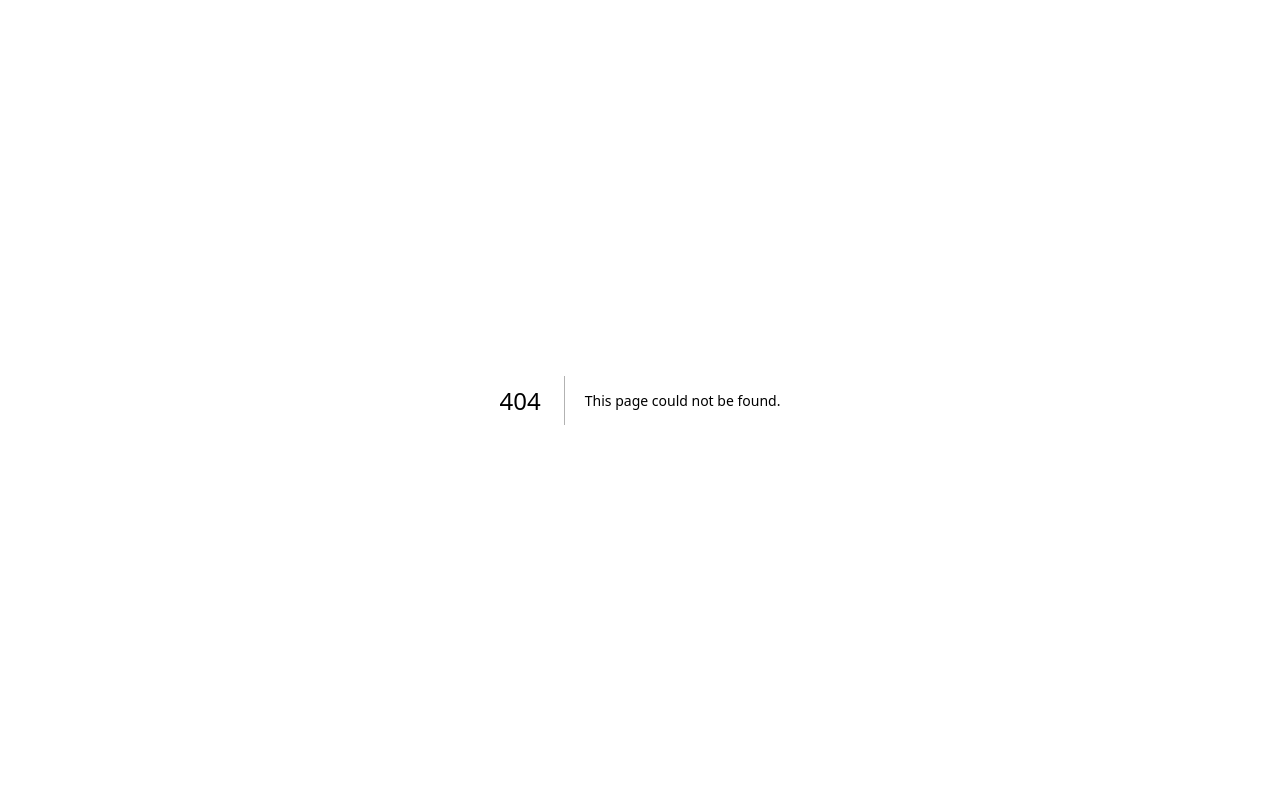
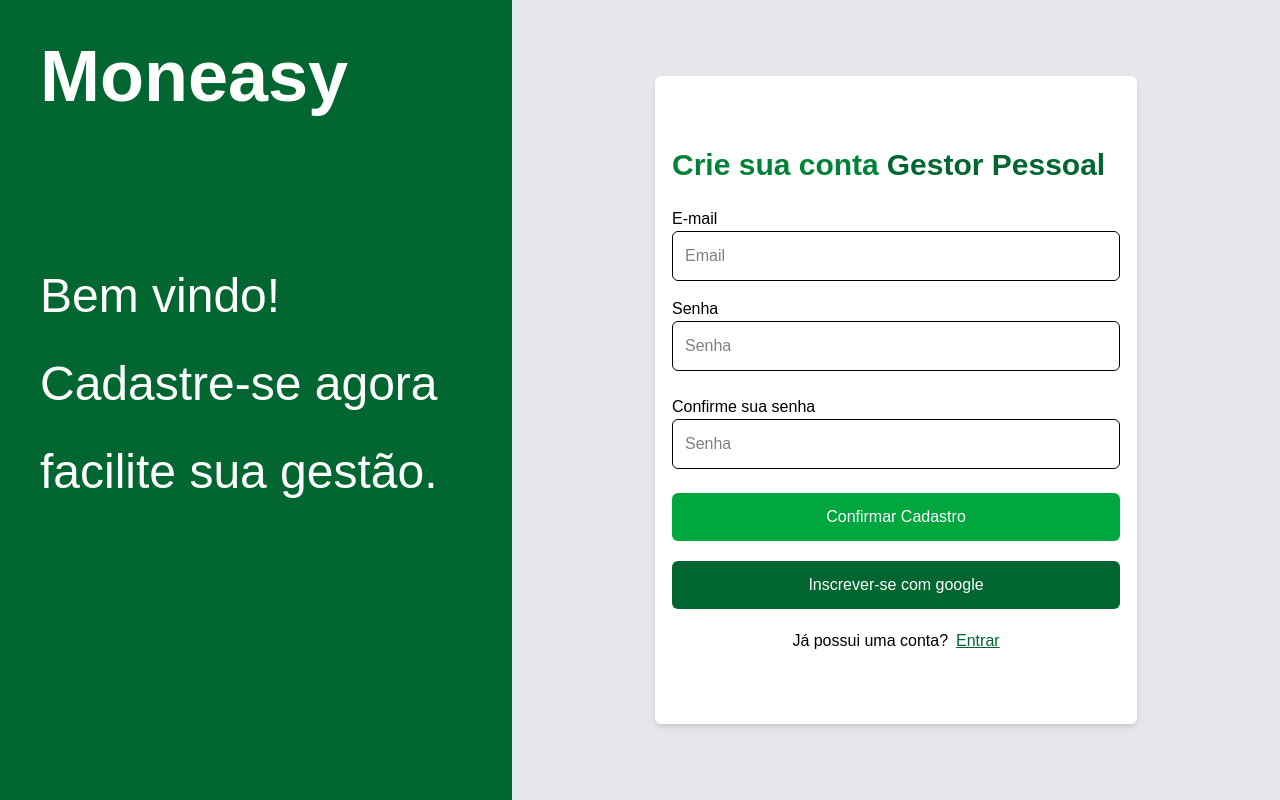
Before and after one commit to CellaMauroo/moneasy-gestao-financeira, a Next.js app in the folder moneasy-front/: page /pages/register in a window 1280 px wide. Before the commit this address had no page. Built offline with nearby package versions, Linux system fonts and the light colour scheme.

Commit message:
login and register page

```diff
--- a/moneasy-front/app/login/page.tsx
+++ /dev/null
@@ -1,32 +0,0 @@
-// app/login/page.tsx
-"use client"
-
-import { useRouter } from "next/navigation"
-import { useState } from "react"
-
-export default function LoginPage() {
-    const router = useRouter()
-    const [email, setEmail] = useState("")
-    const [password, setPassword] = useState("")
-
-    const handleLogin = (e: React.FormEvent) => {
-        e.preventDefault()
-
-        // Simula login (depois usa signIn do NextAuth)
-        if (email === "admin@example.com" && password === "123") {
-            localStorage.setItem("logged", "true")
-            router.push("/dashboard")
-        } else {
-            alert("Login inválido")
-        }
-    }
-
-    return (
-        <form onSubmit={handleLogin} className="flex flex-col items-center justify-center w-full p-5">
-            <h1 className="text-5xl mb-5 font-semibold">Login</h1>
-            <input value={email} onChange={e => setEmail(e.target.value)} placeholder="Email" className="border rounded-md p-2 m-2  " />
-            <input value={password} onChange={e => setPassword(e.target.value)} type="password" placeholder="Senha" className="border rounded-md p-2 m-2" />
-            <button type="submit" className="border rounded-md bg-gray-200 p-2 hover:bg-gray-300 cursor-pointer">Entrar</button>
-        </form>
-    )
-}
--- /dev/null
+++ b/moneasy-front/app/pages/login/page.tsx
@@ -0,0 +1,75 @@
+"use client"
+
+import { useRouter } from "next/navigation"
+import { useState } from "react"
+
+export default function LoginPage() {
+    const router = useRouter()
+    const [email, setEmail] = useState("")
+    const [password, setPassword] = useState("")
+
+    const handleLogin = (e: React.FormEvent) => {
+        e.preventDefault()
+        if (email === "admin@example.com" && password === "123") {
+            localStorage.setItem("logged", "true")
+            router.push("/pages/dashboard")
+        } else {
+            alert("Login inválido")
+        }
+    }
+
+    return (
+        <div className="flex h-screen">
+            <div className="w-[40%] bg-green-800 text-white flex flex-col justify-start items-start p-10">
+                <h1 className="text-7xl font-bold mb-4">Moneasy</h1>
+                <h2 className="text-5xl mt-36">Bem vindo!</h2>
+                <h2 className="text-5xl mt-10">Cadastre-se agora</h2>
+                <h2 className="text-5xl mt-10">facilite sua gestão.</h2>
+
+            </div>
+
+            {/* Lado direito branco */}
+            <div className="flex-1 bg-gray-200 flex flex-col justify-center items-center p-10">
+                <div className="w-[70%] h-[90%] bg-white rounded-md flex flex-col justify-center items-center shadow-md">
+                    <form onSubmit={handleLogin} className="w-full max-w-md flex flex-col">
+                        <div className="flex justify-center">
+                            <h1 className="text-3xl font-semibold mb-6 text-center justify-center text-green-700 pr-2">Entre na sua conta!</h1>
+                        </div>
+                        <label>E-mail</label>
+                        <input
+                            value={email}
+                            onChange={e => setEmail(e.target.value)}
+                            placeholder="Email"
+                            className="border rounded-md p-3 mb-4"
+                        />
+                        <label>Senha</label>
+                        <input
+                            value={password}
+                            onChange={e => setPassword(e.target.value)}
+                            type="password"
+                            placeholder="Senha"
+                            className="border rounded-md p-3 mb-6"
+                        />
+                        <button
+                            type="submit"
+                            className="bg-green-600 text-white p-3 rounded-md hover:bg-green-700 transition cursor-pointer"
+                        >
+                            Entrar
+                        </button>
+                        <button
+                            type="submit"
+                            className="mt-5 bg-green-800 text-white p-3 rounded-md hover:bg-green-700 transition cursor-pointer"
+                        >
+                            Entrar com google
+                        </button>
+                        <div className="justify-center items-center flex mt-5 ">
+                            <label>Não possui uma conta?</label>
+                            <a className="pl-2 text-green-800 underline cursor-pointer" href="../pages/register">Registre-se</a>
+                        </div>
+
+                    </form>
+                </div>
+            </div>
+        </div>
+    )
+}
--- /dev/null
+++ b/moneasy-front/app/pages/register/page.tsx
@@ -0,0 +1,85 @@
+"use client"
+
+import { useRouter } from "next/navigation"
+import { useState } from "react"
+
+export default function LoginPage() {
+    const router = useRouter()
+    const [email, setEmail] = useState("")
+    const [password, setPassword] = useState("")
+
+    const handleLogin = (e: React.FormEvent) => {
+        e.preventDefault()
+        if (email === "admin@example.com" && password === "123") {
+            localStorage.setItem("logged", "true")
+            router.push("/dashboard")
+        } else {
+            alert("Login inválido")
+        }
+    }
+
+    return (
+        <div className="flex h-screen">
+            <div className="w-[40%] bg-green-800 text-white flex flex-col justify-start items-start p-10">
+                <h1 className="text-7xl font-bold mb-4">Moneasy</h1>
+                <h2 className="text-5xl mt-36">Bem vindo!</h2>
+                <h2 className="text-5xl mt-10">Cadastre-se agora</h2>
+                <h2 className="text-5xl mt-10">facilite sua gestão.</h2>
+
+            </div>
+
+            {/* Lado direito branco */}
+            <div className="flex-1 bg-gray-200 flex flex-col justify-center items-center p-10">
+                <div className="w-[70%] h-[90%] bg-white rounded-md flex flex-col justify-center items-center shadow-md">
+                    <form onSubmit={handleLogin} className="w-full max-w-md flex flex-col">
+                        <div className="flex">
+                            <h1 className="text-3xl font-semibold mb-6 text-center text-green-700 pr-2">Crie sua
+                                conta</h1>
+                            <h1 className="text-3xl font-semibold mb-6 text-center text-green-800">Gestor Pessoal</h1>
+                        </div>
+                        <label>E-mail</label>
+                        <input
+                            value={email}
+                            onChange={e => setEmail(e.target.value)}
+                            placeholder="Email"
+                            className="border rounded-md p-3 mb-4"
+                        />
+                        <label>Senha</label>
+                        <input
+                            value={password}
+                            onChange={e => setPassword(e.target.value)}
+                            type="password"
+                            placeholder="Senha"
+                            className="border rounded-md p-3 mb-6"
+                        />
+                        <label>Confirme sua senha</label>
+                        <input
+                            value={password}
+                            onChange={e => setPassword(e.target.value)}
+                            type="password"
+                            placeholder="Senha"
+                            className="border rounded-md p-3 mb-6"
+                        />
+                        <button
+                            type="submit"
+                            className="bg-green-600 text-white p-3 rounded-md hover:bg-green-700 transition cursor-pointer"
+                        >
+                            Confirmar Cadastro
+                        </button>
+                        <button
+                            type="submit"
+                            className="mt-5 bg-green-800 text-white p-3 rounded-md hover:bg-green-700 cursor-pointer transition"
+                        >
+                            Inscrever-se com google
+                        </button>
+                        <div className="justify-center items-center flex mt-5">
+                            <label>Já possui uma conta?</label>
+                            <a className="pl-2 text-green-800 underline cursor-pointer" href="../pages/login">Entrar</a>
+                        </div>
+
+                    </form>
+                </div>
+            </div>
+        </div>
+    )
+}
```
Also changed, not shown: moneasy-front/app/pages/dashboard/page.tsx (renamed from moneasy-front/app/dashboard/page.tsx).
